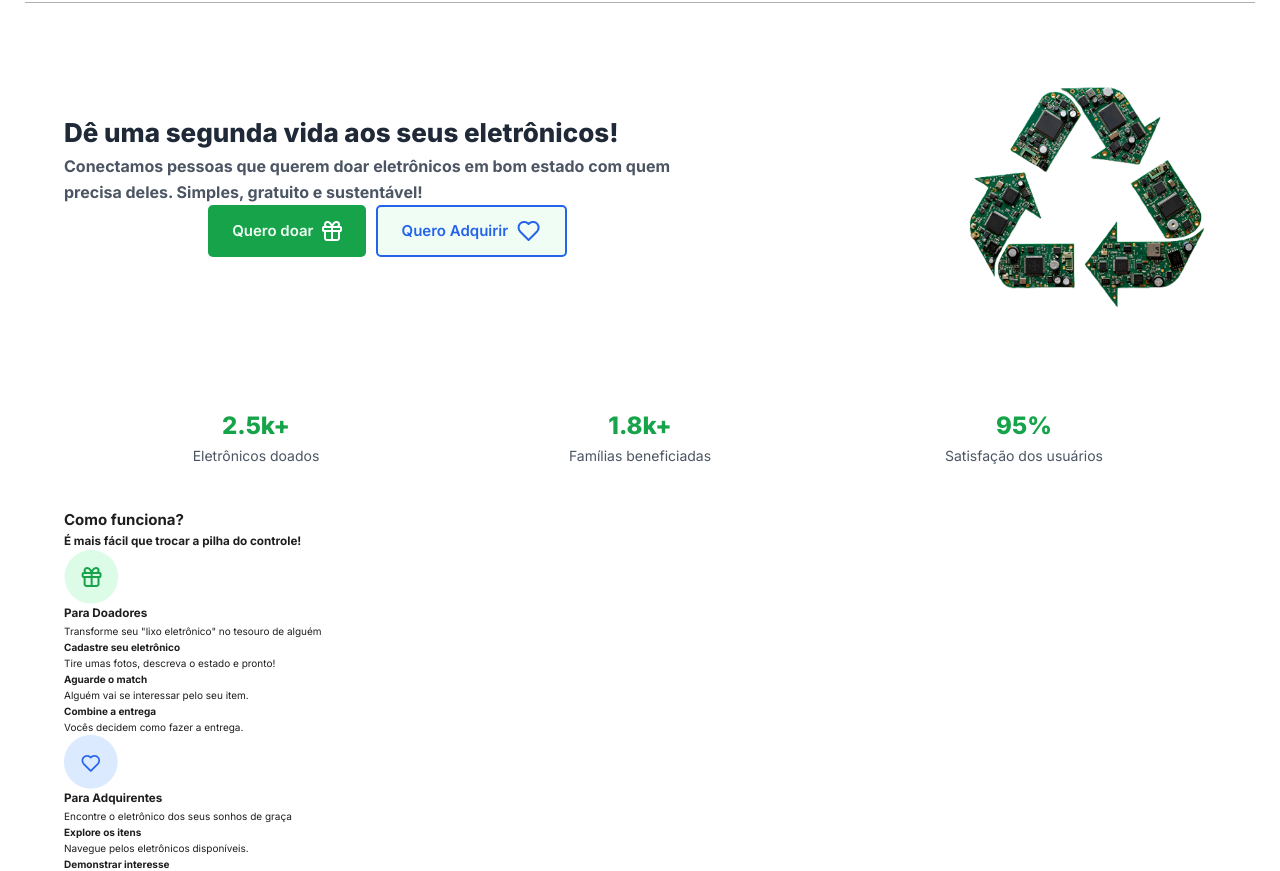
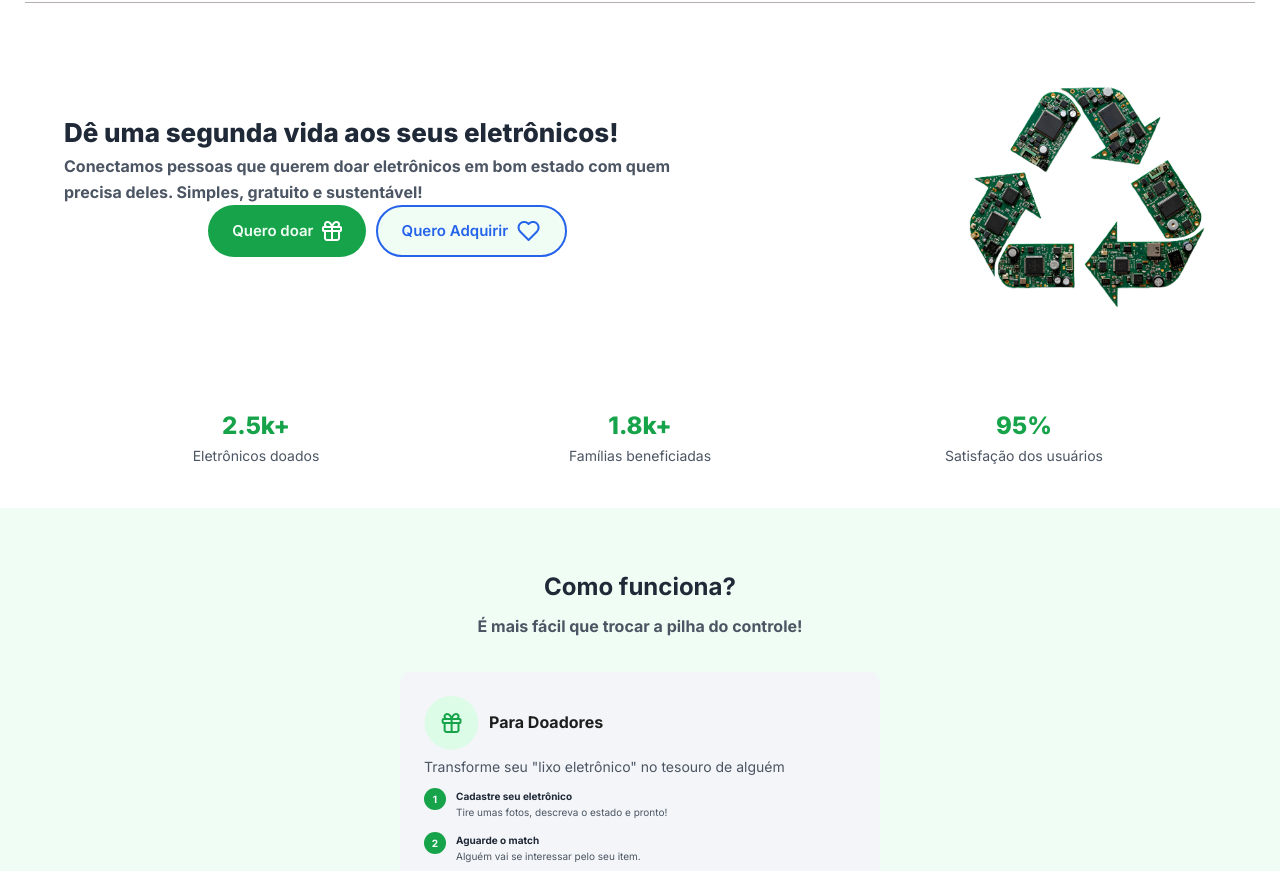
Before and after one commit to DeyvissonRobert/recicla-tech, a plain HTML site: page index.html in a window 1280 px wide. Shown: the part 94-965 px from the top of the page. Drawn offline with Linux system fonts and the light colour scheme.

Commit message:
Estilizando "Como Funciona"

```diff
--- a/style.scss
+++ b/style.scss
@@ -60,7 +60,7 @@ img {
   --footer-bg:#1F2937;
   --footer-txt:#9CA3AF;
   --line-footer:#4B5563;
-  --radius:0.5rem;
+  --radius:7rem;
   --header-h-mobile:8rem;
   --header-h-desktop:10rem;
 }
@@ -226,10 +226,105 @@ header .container {
   color: var(--cinza-escuro);
 }
 
+
+
 /* ===========================
    COMO FUNCIONA
 =========================== */
+#como-funciona {
+  padding: 6rem 0;
+  background: var(--bg);
+  text-align: center
+}
 
+#titulo-como-funciona {
+  color: var(--title);
+  font-size: 2.4rem;
+  margin-bottom: 0.8rem;
+  font-weight: 700
+}
+
+#sub-titulo-como-funciona {
+  color: var(--text);
+  font-size: 1.6rem;
+  margin-bottom: 3.2rem
+}
+
+.cards-como-funciona {
+  display: flex;
+  flex-direction: column;
+  gap: 2.4rem;
+  align-items: center
+}
+
+.card {
+  background: var(--card);
+  border-radius: 1rem;
+  padding: 2.4rem;
+  max-width: 48rem;
+  width: 100%;
+  text-align: left;
+  box-shadow: 0 1px 0 rgba(0, 0, 0, 0.02)
+}
+
+.cabecalho-card {
+  display: flex;
+  align-items: center;
+  gap: 1rem;
+  margin-bottom: 0.6rem
+}
+
+.card h3 {
+  font-size: 1.6rem
+}
+
+.card p {
+  color: var(--text);
+  margin-bottom: 1rem;
+  font-size: 1.4rem
+}
+
+.card ol {
+  list-style: none;
+  counter-reset: passo;
+  margin-top: 1rem;
+  padding-left: 0
+}
+
+.card ol li {
+  counter-increment: passo;
+  padding-left: 3.2rem;
+  position: relative;
+  margin-bottom: 1.2rem;
+  color: var(--text)
+}
+
+.card ol li::before {
+  content: counter(passo);
+  position: absolute;
+  left: 0;
+  top: 0;
+  width: 2.2rem;
+  height: 2.2rem;
+  border-radius: 50%;
+  display: flex;
+  align-items: center;
+  justify-content: center;
+  color: #fff;
+  font-weight: 700
+}
+
+.card.doadores ol li::before {
+  background: var(--green)
+}
+
+.card.adquirentes ol li::before {
+  background: var(--blue)
+}
+
+.card ol li strong {
+  color: var(--title)
+}
 
 /* ===========================
    PRODUTOS
```
Also changed, not shown: style.css, 1 other file.
